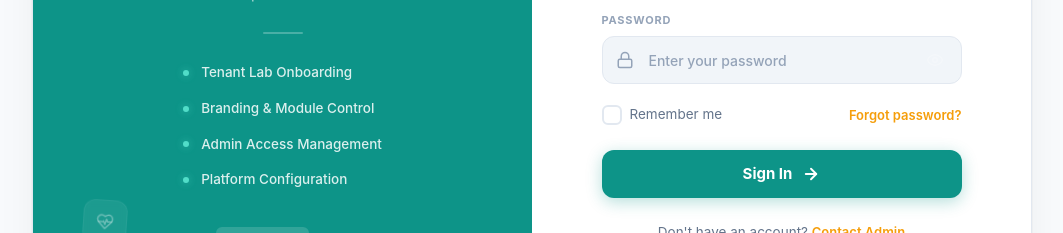
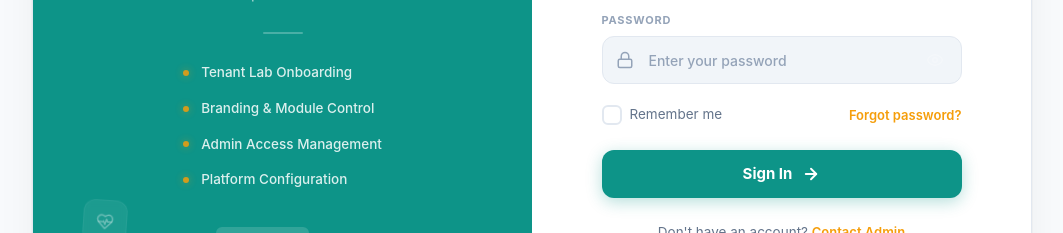
Before and after one commit to Cloudlabel-2025/Lims-V1, a Next.js app: page / in a window 1280 px wide. Shown: the part 356-589 px from the top of the page, without its empty margins (108-1171 px from the left). Built offline with nearby package versions, Linux system fonts and the light colour scheme.

Commit message:
theme-prod-bug

```diff
--- a/src/app/components/MainLayout.js
+++ b/src/app/components/MainLayout.js
@@ -4,6 +4,7 @@ import { usePathname, useRouter } from "next/navigation";
 import Sidebar from "./Sidebar";
 import Topbar from "./Topbar";
 import { canAccessPath, getFirstAllowedHref } from "@/app/lib/client-rbac";
+import { applyTheme } from "@/app/components/ThemeProvider";
 
 function isCurrentTenantHost(tenantId) {
   if (typeof window === "undefined" || !tenantId) return false;
@@ -77,6 +78,7 @@ export default function MainLayout({ children }) {
 
   useEffect(() => {
     if (loading || !user || !theme) return;
+    applyTheme(theme);
 
     if (user.userType === "tenant" && user.tenantId && !isCurrentTenantHost(user.tenantId)) {
       const params = new URLSearchParams(window.location.search);
--- a/src/app/components/ThemeProvider.js
+++ b/src/app/components/ThemeProvider.js
@@ -8,17 +8,62 @@ const defaultTheme = {
   accentColor: "#f59e0b",
 };
 
-function applyTheme(theme) {
+function hexToRgb(hex) {
+  const normalized = String(hex || "").trim().replace("#", "");
+  const value =
+    normalized.length === 3
+      ? normalized
+          .split("")
+          .map((char) => char + char)
+          .join("")
+      : normalized;
+
+  if (!/^[0-9a-f]{6}$/i.test(value)) return null;
+
+  return {
+    r: parseInt(value.slice(0, 2), 16),
+    g: parseInt(value.slice(2, 4), 16),
+    b: parseInt(value.slice(4, 6), 16),
+  };
+}
+
+function rgbToHex({ r, g, b }) {
+  return `#${[r, g, b]
+    .map((channel) => Math.round(channel).toString(16).padStart(2, "0"))
+    .join("")}`;
+}
+
+function mixColors(baseColor, mixColor, weight) {
+  const base = hexToRgb(baseColor);
+  const mix = hexToRgb(mixColor);
+
+  if (!base || !mix) return baseColor;
+
+  return rgbToHex({
+    r: base.r * (1 - weight) + mix.r * weight,
+    g: base.g * (1 - weight) + mix.g * weight,
+    b: base.b * (1 - weight) + mix.b * weight,
+  });
+}
+
+export function applyTheme(theme) {
+  if (typeof document === "undefined") return;
+
   const root = document.documentElement;
   const primary = theme?.primaryColor || defaultTheme.primaryColor;
   const secondary = theme?.secondaryColor || defaultTheme.secondaryColor;
   const accent = theme?.accentColor || defaultTheme.accentColor;
 
   root.style.setProperty("--primary", primary);
+  root.style.setProperty("--primary-50", mixColors(primary, "#ffffff", 0.94));
+  root.style.setProperty("--primary-100", mixColors(primary, "#ffffff", 0.84));
+  root.style.setProperty("--primary-200", mixColors(primary, "#ffffff", 0.68));
   root.style.setProperty("--primary-600", primary);
   root.style.setProperty("--primary-dark", secondary);
   root.style.setProperty("--primary-700", secondary);
+  root.style.setProperty("--primary-800", mixColors(secondary, "#000000", 0.18));
   root.style.setProperty("--primary-light", accent);
+  root.style.setProperty("--login-accent", accent);
 }
 
 export default function ThemeProvider({ children }) {
```
